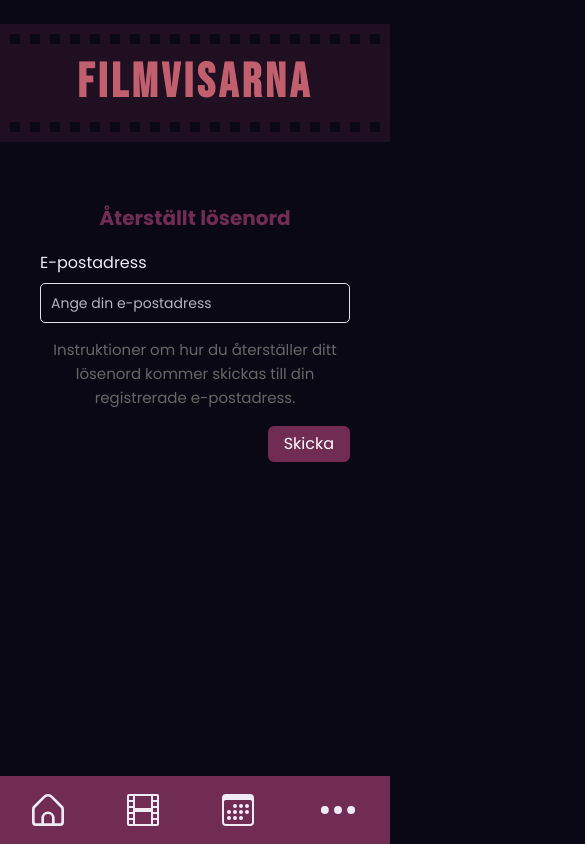
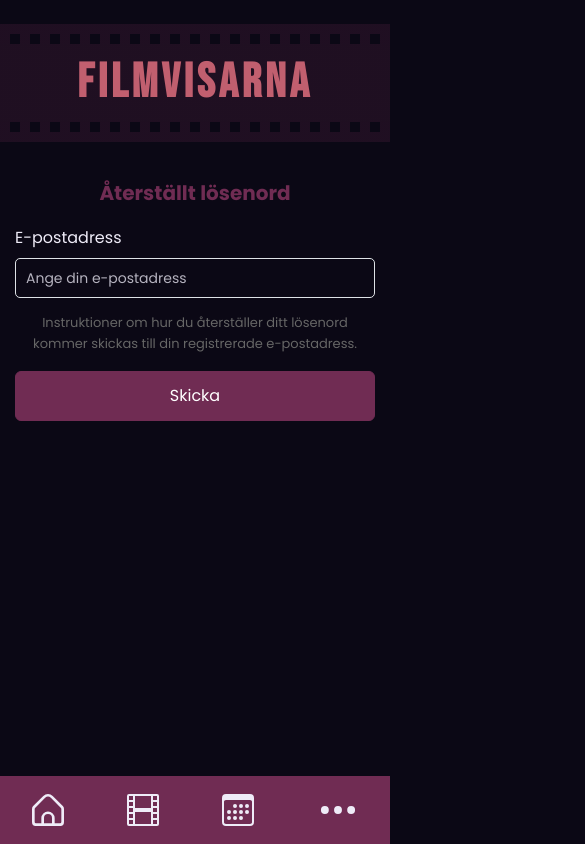
Before and after one commit to staraii/filmvisarna, a React (Vite) app: page /forgot-password in a window 390 px wide. Shown: the top 844 px of the page, 585 px wide, since content can reach past the window. Built offline with nearby package versions, Linux system fonts and the light colour scheme.

Commit message:
Update
fixed mobile version for "password reset"

```diff
--- a/src/components/Login-pop-up/passwordReset.css
+++ b/src/components/Login-pop-up/passwordReset.css
@@ -37,3 +37,32 @@
   text-align: center;
   /* Center align the instruction text */
 }
+
+/* Add media query for devices with max-width of 768px */
+@media (max-width: 768px) {
+  .password-reset-container {
+    padding: 15px;
+    /* Slightly smaller padding on mobile */
+  }
+
+  .password-reset-container .form-label {
+    margin-right: 0;
+    /* Remove large right margin */
+    width: 100%;
+    /* Full width for mobile */
+    margin-bottom: 8px;
+    /* Spacing between label and input */
+  }
+
+  .password-reset-container .btn-submit {
+    width: 100%;
+    /* Full width for button on mobile */
+    padding: 12px;
+    /* Increase padding for better touch */
+  }
+
+  .instruction-text {
+    font-size: 13px;
+    /* Slightly smaller font for mobile */
+  }
+}
```
